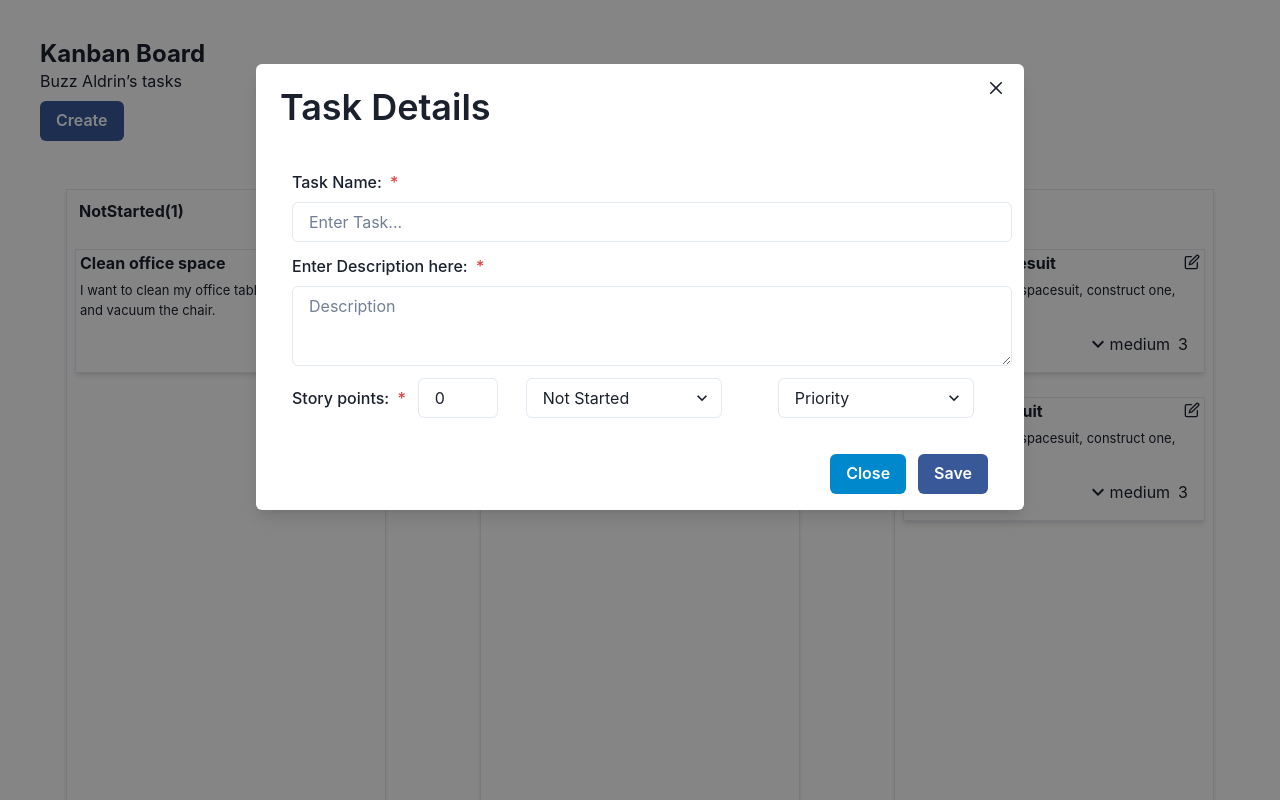
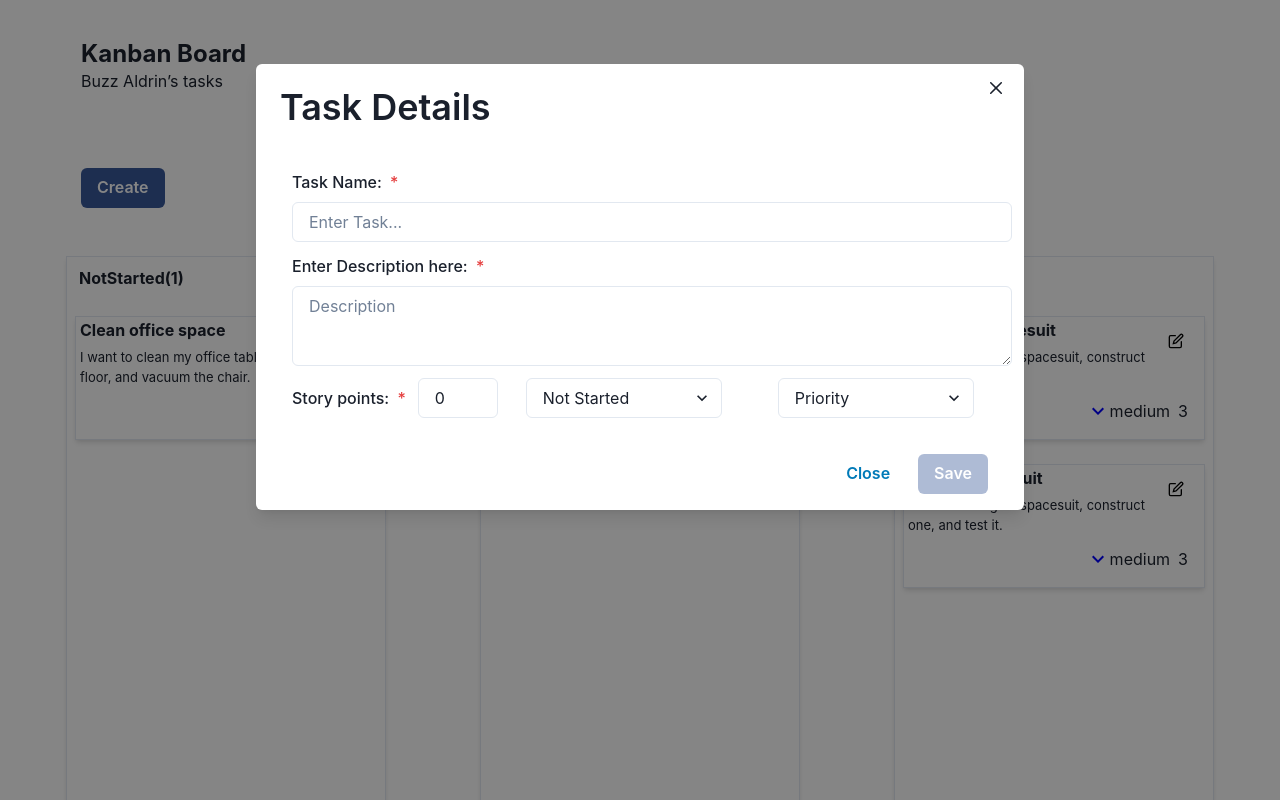
Before and after one commit to gauravrana05/To-Do-List, a React (Create React App) app: page / in a window 1280 px wide. Both pictures are taken after a click on the button "Create". Shown: the top 800 px of the page. Built offline with nearby package versions, Linux system fonts and the light colour scheme.

Commit message:
Minor Ui Changes

```diff
--- a/src/App.js
+++ b/src/App.js
@@ -1,46 +1,52 @@
-import {
-  HStack,
-  VStack,
-  Text,
-  Heading,
-  Button
-} from "@chakra-ui/react"
-import "./css/App.css"
-import { useState } from "react"
-import taskList from "./TaskList.json"
-import DisplayList from "./components/DisplayList"
-import EditModal from "./components/EditModal"
+import { HStack, VStack, Text, Heading, Button } from "@chakra-ui/react";
+import "./css/App.css";
+import { useState } from "react";
+import taskList from "./TaskList.json";
+import DisplayList from "./components/DisplayList";
+import EditModal from "./components/EditModal";
 
 function App() {
-  const [tasks, setTasks] = useState(taskList)
-  const [isOpen, setIsOpen] = useState(false)
+  const [tasks, setTasks] = useState(taskList);
+  const [isOpen, setIsOpen] = useState(false);
 
   function handleCreateClick() {
-    setIsOpen(true)
+    setIsOpen(true);
   }
 
   return (
     <VStack align="flex-start">
       <HStack padding="40px" display="block" justifySelf="start" left="0">
-        <Heading fontSize="x-large">Kanban Board</Heading>
-        <Text fontSize='medium'>Buzz Aldrin’s tasks</Text>
+        <Heading fontSize="x-large" ml={41}>
+          Kanban Board
+        </Heading>
+        <Text fontSize="medium" ml={41}>
+          Buzz Aldrin’s tasks
+        </Text>
         <Button
           onClick={() => handleCreateClick()}
           fontSize="md"
           colorScheme="facebook"
-          marginTop={2}
+          marginTop={75}
+          ml={41}
         >
           Create
         </Button>
-        <EditModal isOpen={isOpen}
-         setIsOpen={setIsOpen}
-          tasks= {tasks}
-           setTasks={setTasks}
-        item ={{task:{title:"", description:""},priority:"",points:0, type:"notStarted"}}
-        operation = 'create'/>
+        <EditModal
+          isOpen={isOpen}
+          setIsOpen={setIsOpen}
+          tasks={tasks}
+          setTasks={setTasks}
+          item={{
+            task: { title: "", description: "" },
+            priority: "",
+            points: 0,
+            type: "notStarted",
+          }}
+          operation="create"
+        />
       </HStack>
 
-      <HStack justifyContent='space-evenly' gap={7} width="100%">
+      <HStack justifyContent="space-evenly" gap={7} width="100%">
         <DisplayList tasks={tasks} setTasks={setTasks} category="notStarted" />
         <DisplayList tasks={tasks} setTasks={setTasks} category="started" />
         <DisplayList tasks={tasks} setTasks={setTasks} category="completed" />
@@ -50,7 +56,7 @@ function App() {
         <Heading fontSize="md">@devtools2023</Heading>
       </HStack>
     </VStack>
-  )
+  );
 }
 
-export default App
+export default App;
--- a/src/components/DisplayList.js
+++ b/src/components/DisplayList.js
@@ -6,38 +6,46 @@ import {
   Badge,
   Heading,
   Box,
-} from "@chakra-ui/react"
-import { ChevronDownIcon, ChevronUpIcon, EditIcon } from "@chakra-ui/icons"
-import EditModal from "./EditModal"
-import { useState } from "react"
+  Button,
+} from "@chakra-ui/react";
+import { ChevronDownIcon, ChevronUpIcon, EditIcon } from "@chakra-ui/icons";
+import EditModal from "./EditModal";
+import { useState } from "react";
 
 function DisplayList({ tasks, setTasks, category }) {
-  const [isOpen, setIsOpen] = useState(false)
-  const [cItem, setcItem] = useState(tasks[0])
+  const [isOpen, setIsOpen] = useState(false);
+  const [cItem, setcItem] = useState(tasks[0]);
 
   function Icon({ priority }) {
     return priority === "low" ? (
+      <ChevronDownIcon w={6} h={6} color="green" mt={2} />
+    ) : priority === "medium" ? (
       <ChevronDownIcon w={6} h={6} color="blue" mt={2} />
-    ) : priority === "medium" ? (
-      <ChevronDownIcon w={6} h={6} mt={2} />
     ) : (
-      <ChevronUpIcon w={6} h={6} mt={2} color="green" />
-    )
+      <ChevronUpIcon w={6} h={6} mt={2} color="red" />
+    );
   }
 
-  function handleEditClick({item}) {
-    setIsOpen(true)
+  function handleEditClick({ item }) {
+    setIsOpen(true);
     setcItem(item);
   }
 
   function DisplayTask({ item }) {
     return (
-      <HStack>
-        <Flex p={2}  display="block">
-          <Box p={1}  shadow="md" borderWidth="1px">
+      // <HStack>
+      <Flex p={2} display="block">
+        <Box p={1} shadow="md" borderWidth="1px">
           <Heading fontSize="md">
             {item.task.title}
-              <EditIcon float={"right"} onClick={() => handleEditClick({item})} />
+            <Button
+              colorScheme="whiteAlpha"
+              textColor={"black"}
+              float={"right"}
+              onClick={() => handleEditClick({ item })}
+            >
+              <EditIcon />
+            </Button>
 
             <EditModal
               isOpen={isOpen}
@@ -45,10 +53,10 @@ function DisplayList({ tasks, setTasks, category }) {
               tasks={tasks}
               setTasks={setTasks}
               item={cItem}
-                operation='edit'
+              operation="edit"
             />
           </Heading>
-            <Text  overflow='clip' overflowWrap='anywhere' fontSize="small" mt={2}>
+          <Text overflow="clip" overflowWrap="anywhere" fontSize="small" mt={2}>
             {item.task.description}
           </Text>
           <Box p={1} display="flex" justifyContent="flex-end">
@@ -60,12 +68,12 @@ function DisplayList({ tasks, setTasks, category }) {
           </Box>
         </Box>
       </Flex>
-      </HStack>
-    )
+      // </HStack>
+    );
   }
   let categoryTasks = tasks.filter(function check(task) {
-    return task.type === category
-  })
+    return task.type === category;
+  });
   return !categoryTasks.length ? (
     <VStack
       width="28%"
@@ -96,13 +104,13 @@ function DisplayList({ tasks, setTasks, category }) {
         {category}({categoryTasks.length})
       </Heading>
 
-      <VStack overflow={"scroll"} scrollBehavior={"smooth"} align="flex-start">
+      <VStack align="flex-start">
         {categoryTasks.map((item) => (
           <DisplayTask item={item} />
         ))}
       </VStack>
     </VStack>
-  )
+  );
 }
 
-export default DisplayList
+export default DisplayList;
--- a/src/components/EditModal.js
+++ b/src/components/EditModal.js
@@ -13,55 +13,67 @@ import {
   FormControl,
   Select,
   Flex,
-} from "@chakra-ui/react"
+} from "@chakra-ui/react";
 
-import { useState } from "react"
+import { useState } from "react";
 
-const EditModal = ({isOpen, setIsOpen, tasks, setTasks, item, operation}) => {
-
-  const [modalTitle, setModalTitle] = useState(item.task.title)
-  const [modalDescription, setModalDescription] = useState(item.task.description)
-  const [modalPriority, setModalPriority] = useState(item.priority)
-  const [modalPoints, setModalPoints] = useState(item.points)
-  const [modalStatus, setModalStatus] = useState(item.type)
+const EditModal = ({ isOpen, setIsOpen, tasks, setTasks, item, operation }) => {
+  const [modalTitle, setModalTitle] = useState(item.task.title);
+  const [modalDescription, setModalDescription] = useState(
+    item.task.description
+  );
+  const [modalPriority, setModalPriority] = useState(item.priority);
+  const [modalPoints, setModalPoints] = useState(item.points);
+  const [modalStatus, setModalStatus] = useState(item.type);
+  const canSave = [
+    modalTitle,
+    modalDescription,
+    modalPriority,
+    modalPoints,
+    modalStatus,
+  ].every(Boolean);
 
   function onClose() {
-    setIsOpen(false)
+    setModalTitle("");
+    setModalDescription("");
+    setModalPoints(0);
+    setModalPriority("");
+    setModalStatus("");
+    setIsOpen(false);
   }
   function handleTitleInputChange(e) {
-    setModalTitle(e.target.value)
+    setModalTitle(e.target.value);
   }
   function handleDescriptionInputChange(e) {
-    setModalDescription(e.target.value)
+    setModalDescription(e.target.value);
   }
 
   function handlePriorityInputChange(e) {
-    setModalPriority(e.target.value)
+    setModalPriority(e.target.value);
   }
 
   function handleStatusInputChange(e) {
-    setModalStatus(e.target.value)
+    setModalStatus(e.target.value);
   }
 
   function handlePointsInputChange(e) {
-    setModalPoints(e.target.value)
+    setModalPoints(e.target.value);
   }
 
   function addTask(newTask) {
-    setTasks([...tasks, newTask])
+    setTasks([...tasks, newTask]);
   }
-  function editTask(item){
-
-    const updatedTask = tasks.map((task) =>
-    { return task.id === item.id ? item: task });
-    setTasks(updatedTask)
-
+  function editTask(item) {
+    const updatedTask = tasks.map((task) => {
+      return task.id === item.id ? item : task;
+    });
+    setTasks(updatedTask);
   }
 
   function handleCreateSubmit(e) {
-    e.preventDefault()
-    console.log(modalStatus)
-    if(operation === 'create'){
+    e.preventDefault();
+    console.log(modalStatus);
+    if (operation === "create") {
       const task = {
         id: tasks.length + 1,
         task: {
@@ -71,11 +83,10 @@ const EditModal = ({isOpen, setIsOpen, tasks, setTasks, item, operation}) => {
         points: Number(modalPoints),
         type: modalStatus,
         priority: modalPriority,
-    }
-    console.log(task)
-    addTask(task)
-}
-else if(operation ==='edit'){
+      };
+      console.log(task);
+      addTask(task);
+    } else if (operation === "edit") {
       item.task.title = modalTitle;
       item.task.description = modalDescription;
       item.priority = modalPriority;
@@ -84,15 +95,15 @@ else if(operation ==='edit'){
 
       console.log(item);
       console.log(tasks);
-    setTasks(tasks)
+      setTasks(tasks);
       editTask(item);
     }
-    setModalTitle("")
-    setModalDescription("")
-    setModalPoints(0)
-    setModalPriority("")
-    setModalStatus("")
-    setIsOpen(false)
+    setModalTitle("");
+    setModalDescription("");
+    setModalPoints(0);
+    setModalPriority("");
+    setModalStatus("");
+    setIsOpen(false);
   }
   return (
     <Modal isOpen={isOpen} onClose={onClose} size="3xl">
@@ -162,17 +173,27 @@ else if(operation ==='edit'){
             </FormControl>
           </ModalBody>
           <ModalFooter>
-            <Button colorScheme="telegram" mr={3} onClick={onClose}>
+            <Button
+              colorScheme="telegram"
+              mr={3}
+              variant="ghost"
+              onClick={onClose}
+            >
               Close
             </Button>
-            <Button type="submit" colorScheme="facebook" mr={3}>
+            <Button
+              isDisabled={!canSave}
+              type="submit"
+              colorScheme="facebook"
+              mr={3}
+            >
               Save
             </Button>
           </ModalFooter>
         </form>
       </ModalContent>
     </Modal>
-  )
-}
+  );
+};
 
-export default EditModal
+export default EditModal;
```
Lines whose indentation alone changed are shown as unchanged.
